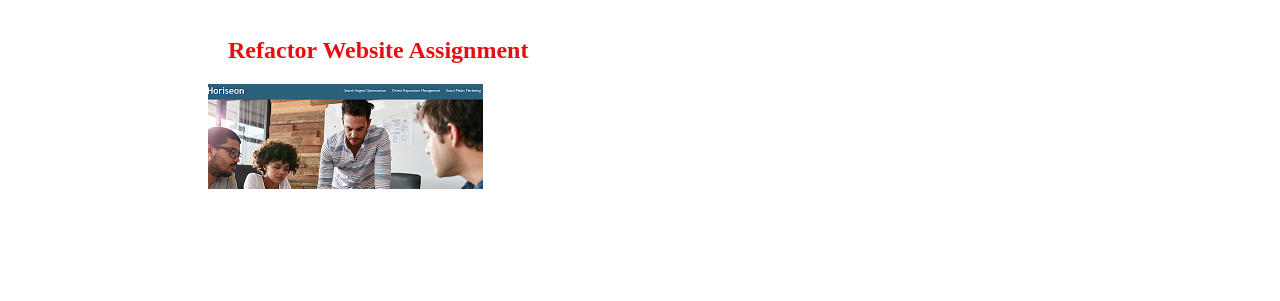
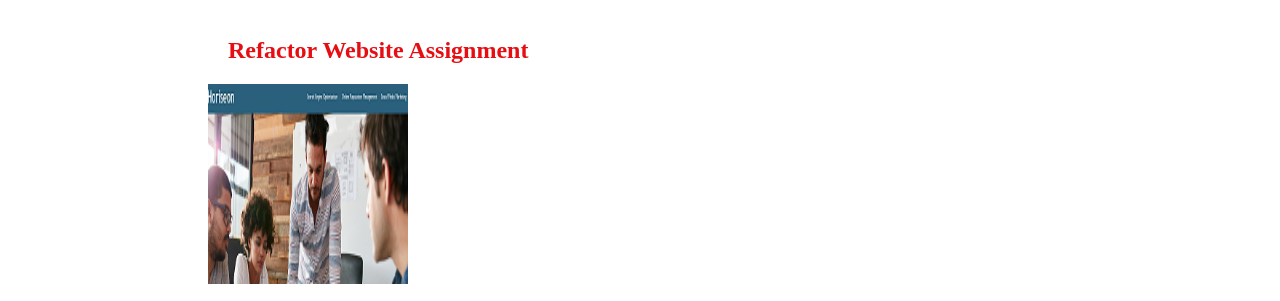
Before and after one commit to james59222/student-portfolio-week2-hwk, a plain HTML site: page index.html in a window 1280 px wide. Shown: the part 429-730 px from the top of the page. Drawn offline with Linux system fonts and the light colour scheme.

Commit message:
added enlarge image

```diff
--- a/index.html
+++ b/index.html
@@ -49,7 +49,7 @@
         </div>
       <div class="refactor">
         <h2>Refactor Website Assignment</h2>
-        <a href="refactor/index.html"><img src="refactor.png"/></a>
+        <a href="refactor/index.html"><img src="refactor.png" class="thumbnail" height="200" width="200"/></a>
       </div>
       <div id = "Contact" class="Contact">
       <h2>
--- a/style.css
+++ b/style.css
@@ -37,3 +37,18 @@ header {
   .refactor {
     margin-left: 200px;
   }
+
+  .thumbnail {
+    top:-50px;
+    left:-35px;
+    display:block;
+    z-index:999;
+    cursor: pointer;
+    -webkit-transition-property: all;
+    -webkit-transition-duration: 0.3s;
+    -webkit-transition-timing-function: ease;
+    }
+
+    /*change the number below to scale to the appropriate size*/
+    .thumbnail:hover {
+    transform: scale(3);
```
